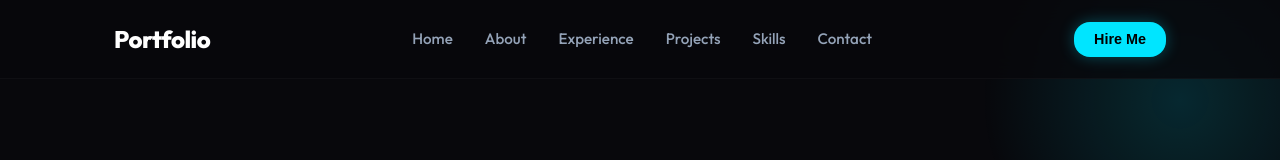
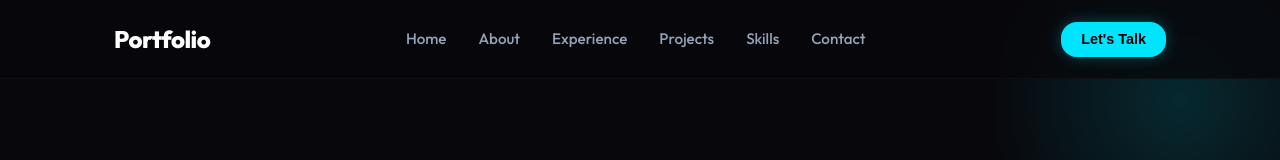
Before and after one commit to MuhammadArslan-star/muhammad-arslan-portfolio, an Angular app: page / in a window 1280 px wide. Shown: the top 160 px of the page. Built offline with nearby package versions, Linux system fonts and the light colour scheme.

Commit message:
design: replace Hire Me navbar button text with Let's Talk

```diff
--- a/src/app/app.component.html
+++ b/src/app/app.component.html
@@ -10,7 +10,7 @@
       <a (click)="scrollTo('skills')" class="nav-link">Skills</a>
       <a (click)="scrollTo('contact')" class="nav-link">Contact</a>
     </div>
-    <button class="btn-hire-me" (click)="scrollTo('contact')">Hire Me</button>
+    <button class="btn-hire-me" (click)="scrollTo('contact')">Let's Talk</button>
   </div>
 </header>
 
```
